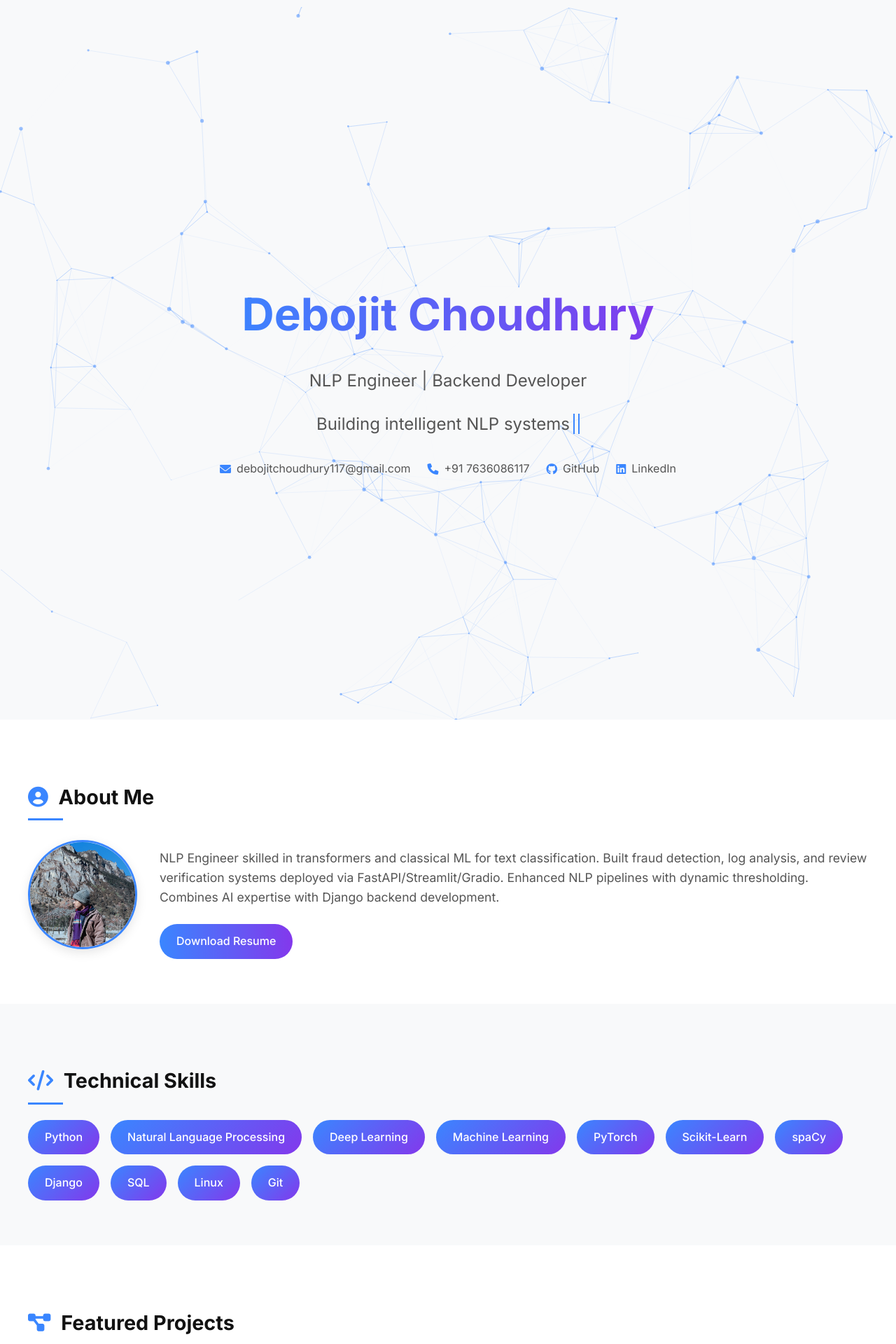
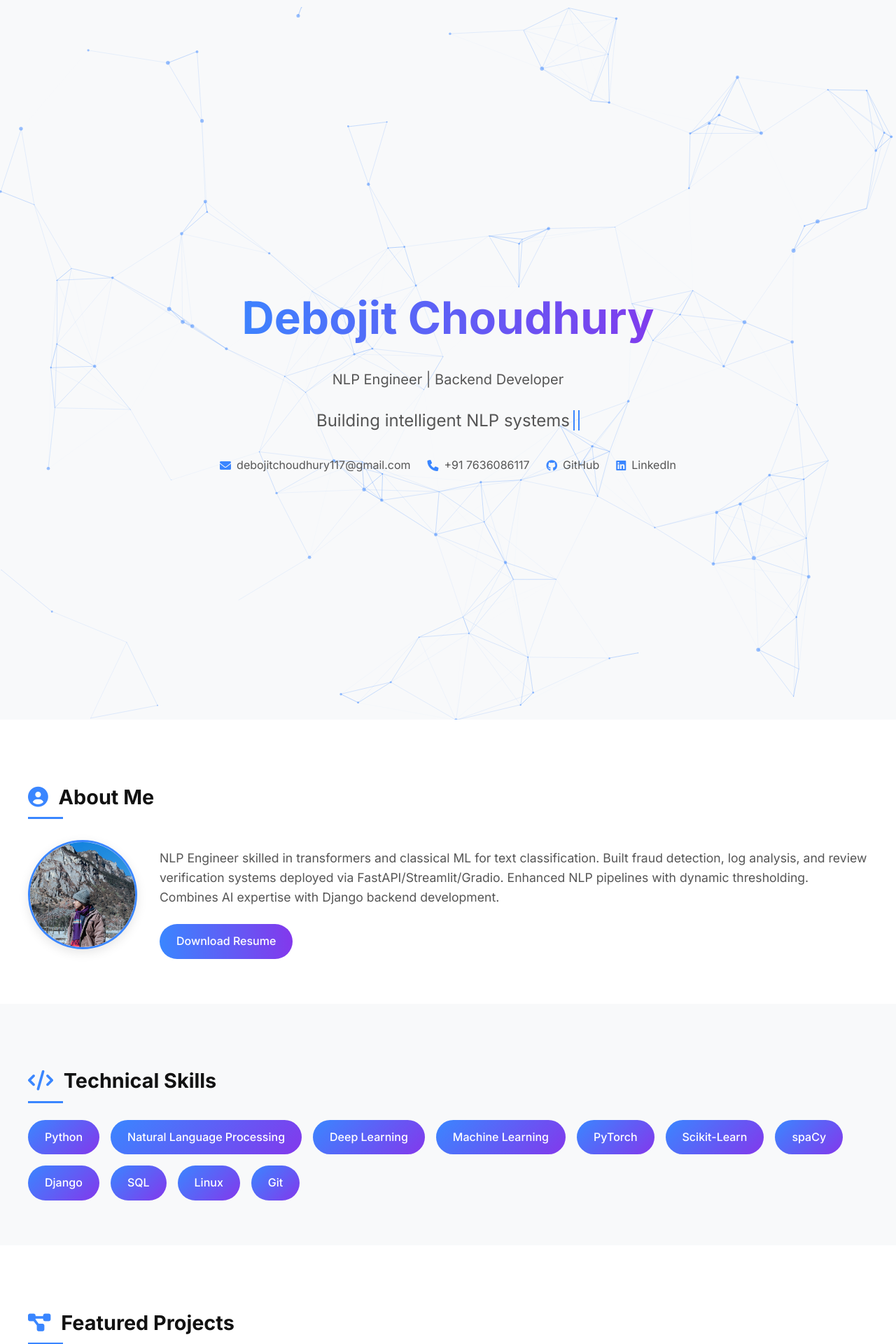
Before and after one commit to debojit11/debojit11.github.io, a Jekyll site: the page built from index.md, in a window 1280 px wide. Shown: the top 1920 px of the page at 70% size. Built offline with Jekyll 4.4.1, drawn with Linux system fonts in a browser that asks for light colours.

Commit message:
changed css

```diff
--- a/assets/css/main.scss
+++ b/assets/css/main.scss
@@ -61,7 +61,7 @@
   &::after {
     content: '';
     position: absolute;
-    bottom: -10px;
+    bottom: -8px;
     left: 0;
     width: 50px;
     height: 3px;
@@ -109,7 +109,7 @@
 }
 
 .subtitle {
-  font-size: 1.5rem;
+  font-size: 1.25rem;
   color: var(--text-secondary);
   margin-bottom: 1rem;
 }
@@ -128,9 +128,10 @@
 
 .contact-bar {
   display: flex;
-  justify-content: center;
   gap: 1.5rem;
   margin-top: 2rem;
+  justify-content: center;
+  flex-wrap: wrap;
 
   div {
     display: flex;
@@ -337,8 +338,8 @@
 
       i {
         color: $accent;
-        font-size: 1rem;
         margin-right: 0.75rem;
+        margin-top: 0.25rem;
       }
 
       span {
@@ -352,6 +353,8 @@
     justify-content: space-between;
     align-items: center;
     margin-top: 1.5rem;
+    flex-wrap: wrap;
+    gap: 1rem;
 
     .tech-pills {
       display: flex;
@@ -449,6 +452,10 @@
     ul {
       padding-left: 1.5rem;
       color: var(--text-secondary);
+
+      li {
+        margin-bottom: 0.5rem;
+      }
     }
   }
 }
@@ -589,8 +596,8 @@
     height: 15px;
   }
 
-  .contact-bar {
+  footer .container {
     flex-direction: column;
-    gap: 0.5rem;
+    gap: 1rem;
   }
 }
```
